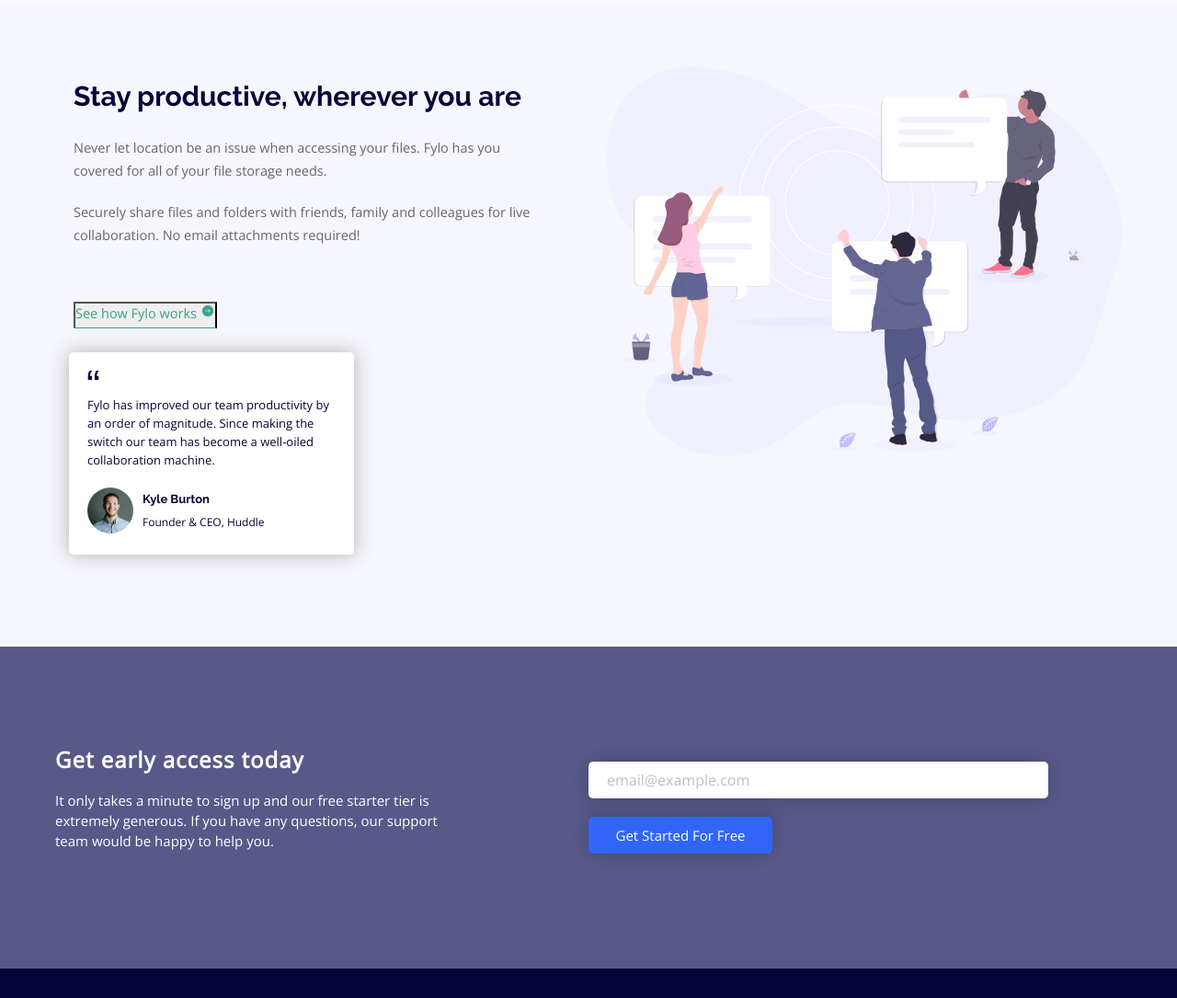
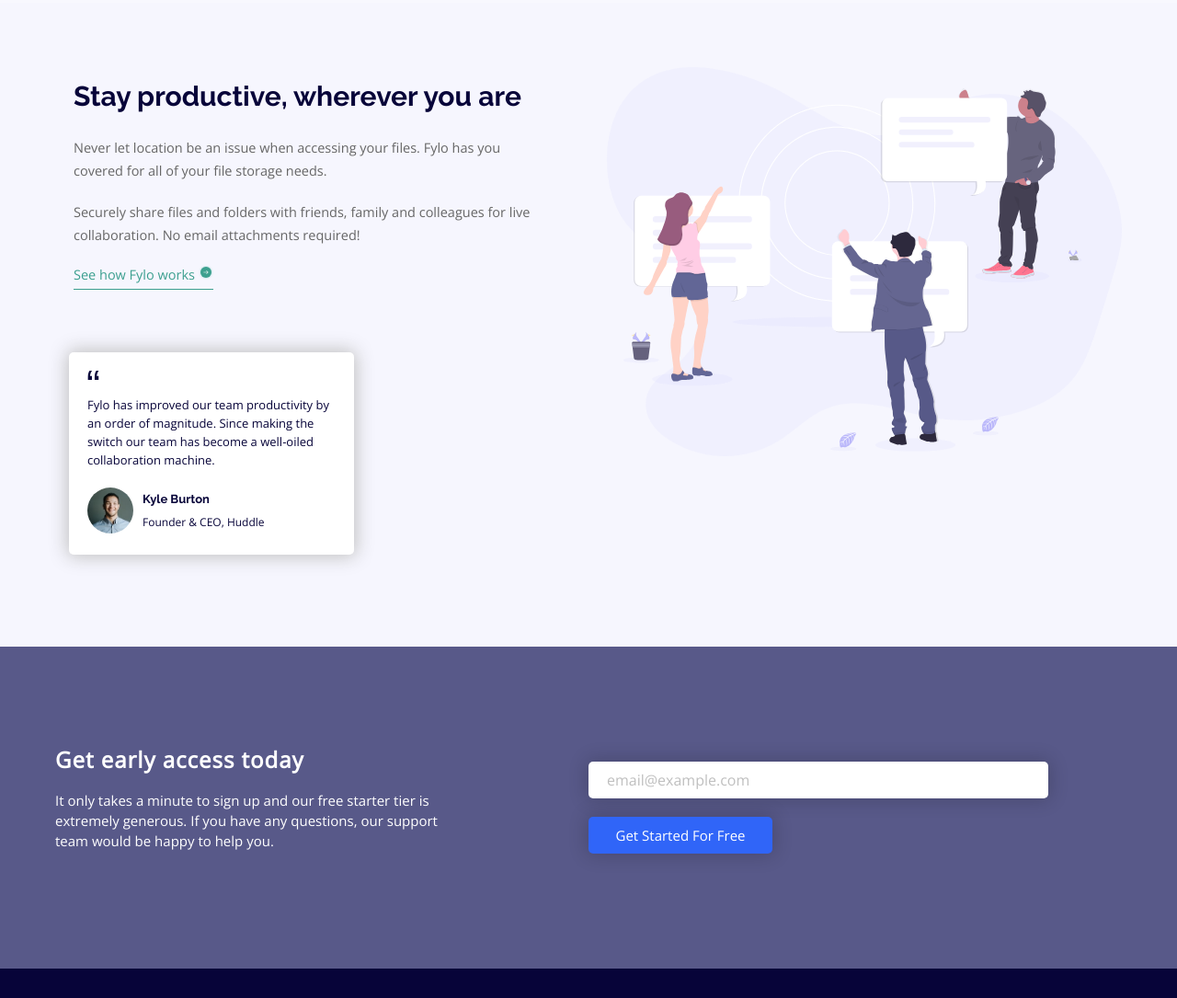
Before and after one commit to DayanaPinardi/Fylo-landing-page, a plain HTML site: page index.html in a window 1280 px wide. Shown: the part 775-1860 px from the top of the page at 92% size. Drawn offline with nearby package versions, Linux system fonts and the light colour scheme.

Commit message:
error buttton

```diff
--- a/index.html
+++ b/index.html
@@ -58,7 +58,7 @@
             Securely share files and folders with friends, family and colleagues for
             live collaboration. No email attachments required!
           </p>
-          <button class="secureStorage-description__button">See how Fylo works <img src="./images/icon-arrow.svg" alt="arow"></button>
+          <a href="#" class="secureStorage-description__button">See how Fylo works <img src="./images/icon-arrow.svg" alt="arow"></a>
         </div>
       </div>
 
--- a/scss/style.scss
+++ b/scss/style.scss
@@ -160,6 +160,7 @@ body {
                 font-size: 0.9063em;
                 padding-bottom: 0.375em;
                 color: variables.$Moderate-Cyan;
+                outline: none;
                 border-bottom: 0.1em solid variables.$Moderate-Cyan;
             }
         }
@@ -199,6 +200,7 @@ body {
 
                         &:hover{
                             opacity: 60%;
+
                         }
                     }
                 }
```
